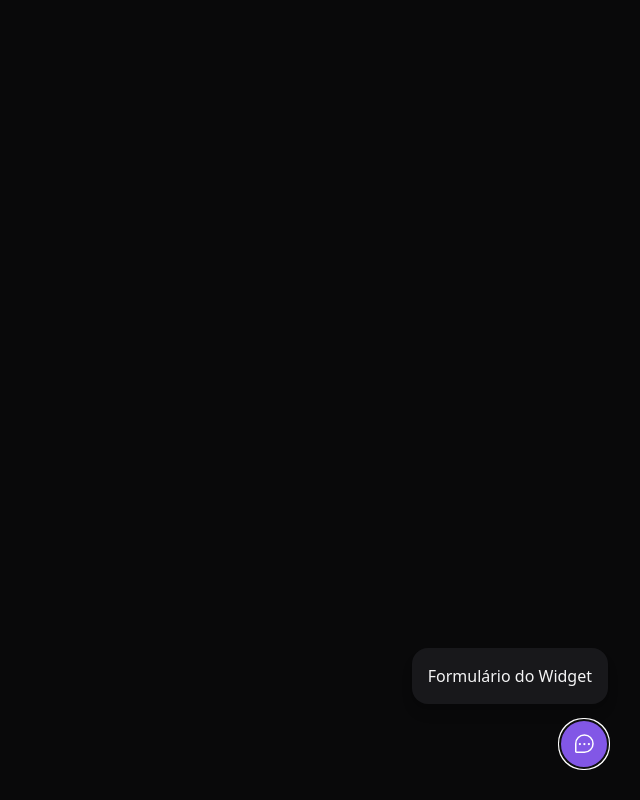
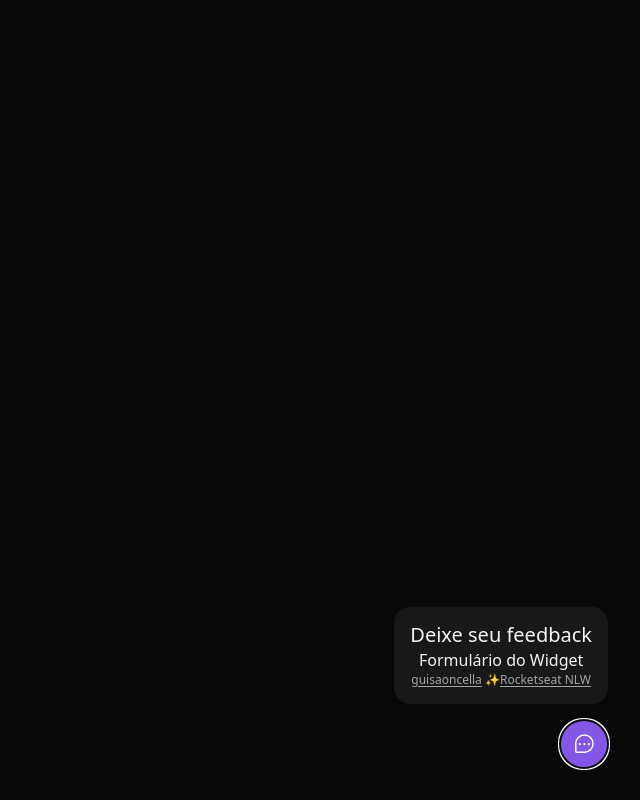
Before and after one commit to guisaoncella/feedback-widget, a React (Vite) app in the folder web/: page / in a window 1280 px wide. Both pictures are taken after a click on the button "Feedback". Shown: the whole page, without its empty margins (640-1280 px from the left). Built offline with nearby package versions, Linux system fonts and the light colour scheme.

Commit message:
add header and footer to widget form

```diff
--- a/web/src/components/WidgetForm.tsx
+++ b/web/src/components/WidgetForm.tsx
@@ -3,7 +3,16 @@
         <div className="bg-zinc-900 p-4 relative rounded-2xl mb-4 flex flex-col items-center shadow-lg
                         w-[calc(100vw-2rem)] md:w-auto">
 
-            Formulário do Widget
+            <header>
+                <span className="text-xl leading-6">Deixe seu feedback</span>
+            </header>
+
+            <p>Formulário do Widget</p>
+
+            <footer className="text-xs text-neutral-400">
+                <a className="underline underline-offset-2" target="_blank" rel="noreferrer" href="https://github.com/guisaoncella">guisaoncella</a> ✨
+                <a className="underline underline-offset-2" target="_blank" rel="noreferrer" href="https://rocketseat.com.br">Rocketseat NLW</a>
+            </footer>
 
         </div>
     );
```
